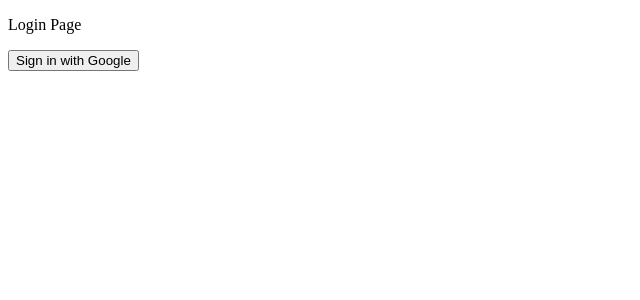
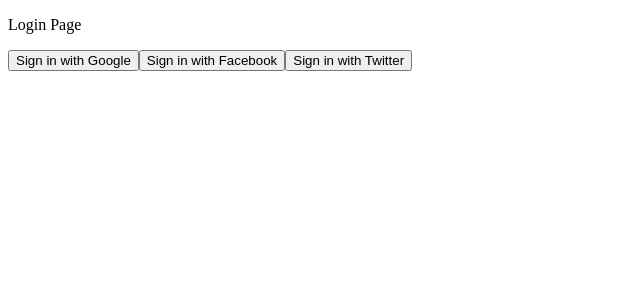
Before and after one commit to Dani-RG/r6_react-redux-frontend-app, a React (Create React App) app: page /login in a window 1280 px wide. Shown: the top 300 px of the page, without its empty margins (0-640 px from the left). Built offline with nearby package versions, Linux system fonts and the light colour scheme.

Commit message:
WIP login with facebook and twitter

```diff
--- a/src/App.tsx
+++ b/src/App.tsx
@@ -8,9 +8,7 @@
 
 initializeApp(config.firebaseConfig);
 
-export interface IAppProps {}
-
-const App: React.FunctionComponent<IAppProps> = (props) => {
+const App: React.FunctionComponent = (props) => {
   return (
     <BrowserRouter>
       <Routes>
--- a/src/components/AuthRoute.tsx
+++ b/src/components/AuthRoute.tsx
@@ -2,7 +2,7 @@
 import { getAuth, onAuthStateChanged } from "firebase/auth";
 import { useNavigate } from "react-router-dom";
 
-export interface IAuthRouteProps {
+interface IAuthRouteProps {
   children: React.ReactNode;
 }
 
--- a/src/views/Home.tsx
+++ b/src/views/Home.tsx
@@ -1,9 +1,7 @@
 import React from "react";
 import { getAuth, signOut } from "firebase/auth";
 
-export interface IHomeProps {}
-
-const Home: React.FunctionComponent<IHomeProps> = (props) => {
+const Home: React.FunctionComponent = (props) => {
   const auth = getAuth();
 
   return (
--- a/src/views/Login.tsx
+++ b/src/views/Login.tsx
@@ -1,10 +1,14 @@
 import React, { useState } from "react";
-import { getAuth, GoogleAuthProvider, signInWithPopup } from "firebase/auth";
+import {
+  getAuth,
+  GoogleAuthProvider,
+  FacebookAuthProvider,
+  TwitterAuthProvider,
+  signInWithPopup,
+} from "firebase/auth";
 import { useNavigate } from "react-router-dom";
 
-export interface ILoginProps {}
-
-const Login: React.FunctionComponent<ILoginProps> = (props) => {
+const Login: React.FunctionComponent = (props) => {
   const auth = getAuth();
   const navigate = useNavigate();
   const [authing, setAuthing] = useState(false);
@@ -23,12 +27,46 @@
       });
   };
 
+  const signInWithFacebook = async () => {
+    setAuthing(true);
+
+    signInWithPopup(auth, new FacebookAuthProvider())
+      .then((response) => {
+        console.log(response.user.uid);
+        navigate("/");
+      })
+      .catch((error) => {
+        console.log(error);
+        setAuthing(false);
+      });
+  };
+
+  const signInWithTwitter = async () => {
+    setAuthing(true);
+
+    signInWithPopup(auth, new TwitterAuthProvider())
+      .then((response) => {
+        console.log(response.user.uid);
+        navigate("/");
+      })
+      .catch((error) => {
+        console.log(error);
+        setAuthing(false);
+      });
+  };
+
   return (
     <div>
       <p>Login Page</p>
       <button onClick={() => signInWithGoogle()} disabled={authing}>
         Sign in with Google
       </button>
+      <button onClick={() => signInWithFacebook()} disabled={authing}>
+        Sign in with Facebook
+      </button>
+      <button onClick={() => signInWithTwitter()} disabled={authing}>
+        Sign in with Twitter
+      </button>
     </div>
   );
 };
```
